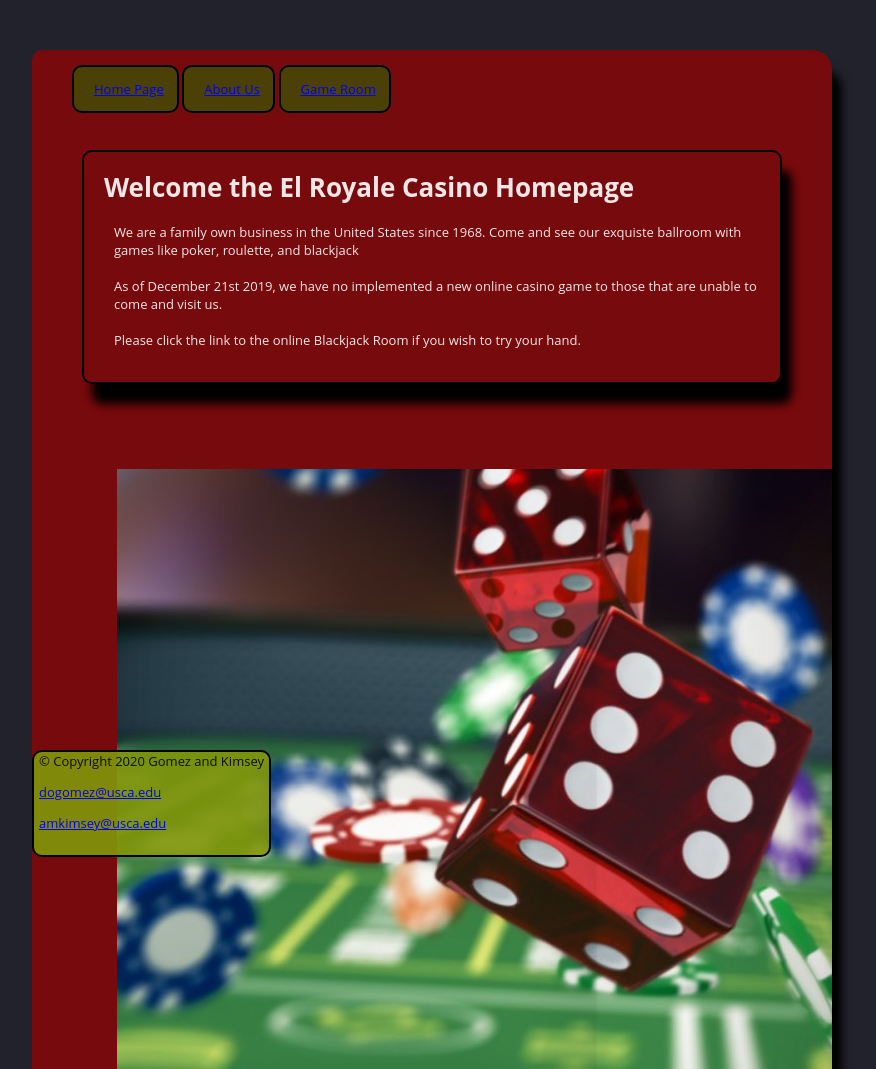
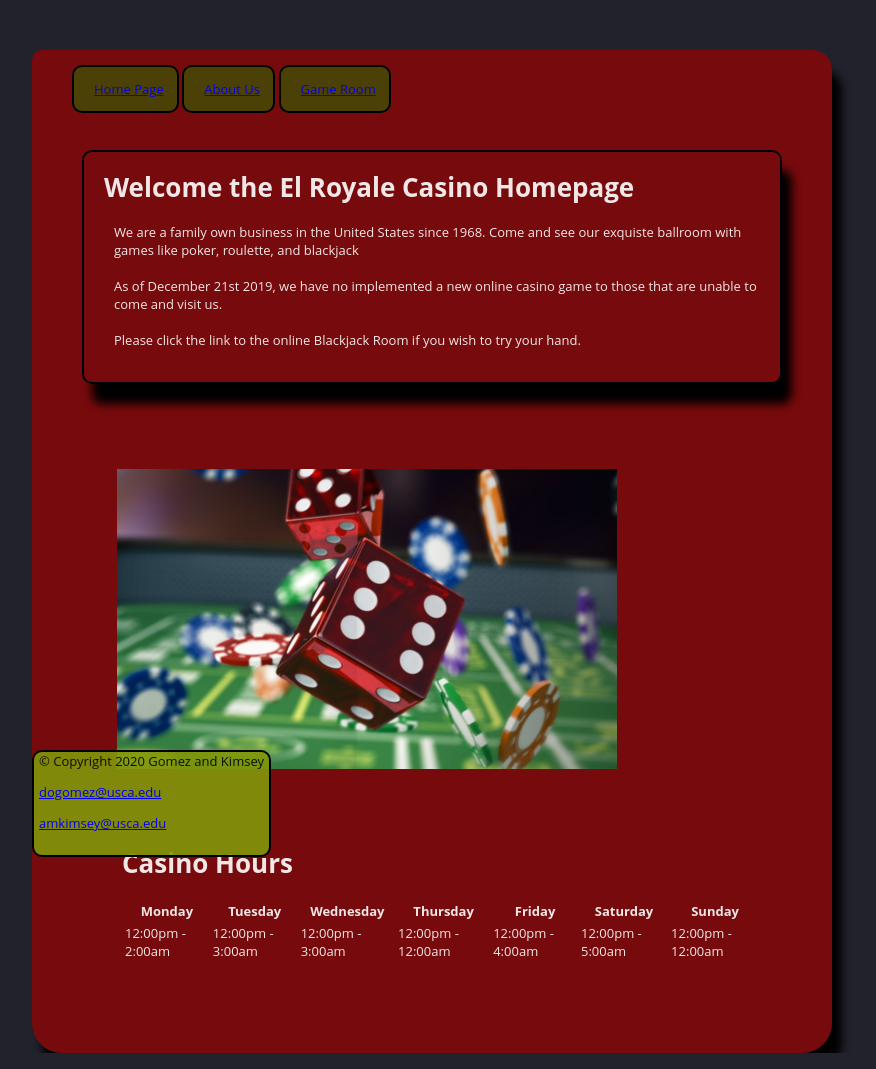
Before and after one commit to dogomez1413/CSCI225FinalProject, a plain HTML site: page index.html in a window 1280 px wide. Shown: the top 1069 px of the page, without its empty margins (18-894 px from the left). Drawn offline with Linux system fonts and the light colour scheme.

Commit message:
Update index.html

```diff
--- a/index.html
+++ b/index.html
@@ -34,7 +34,7 @@
         </p>
 		</div>
 
-		<img alt="none" src = "doc/best-casinos-games.jpg">
+		<img alt="none" src = "doc/best-casinos-games.jpg" width="500" height="300">
 
 		<div class="hours">
 			<h1>Casino Hours</h1>
```
